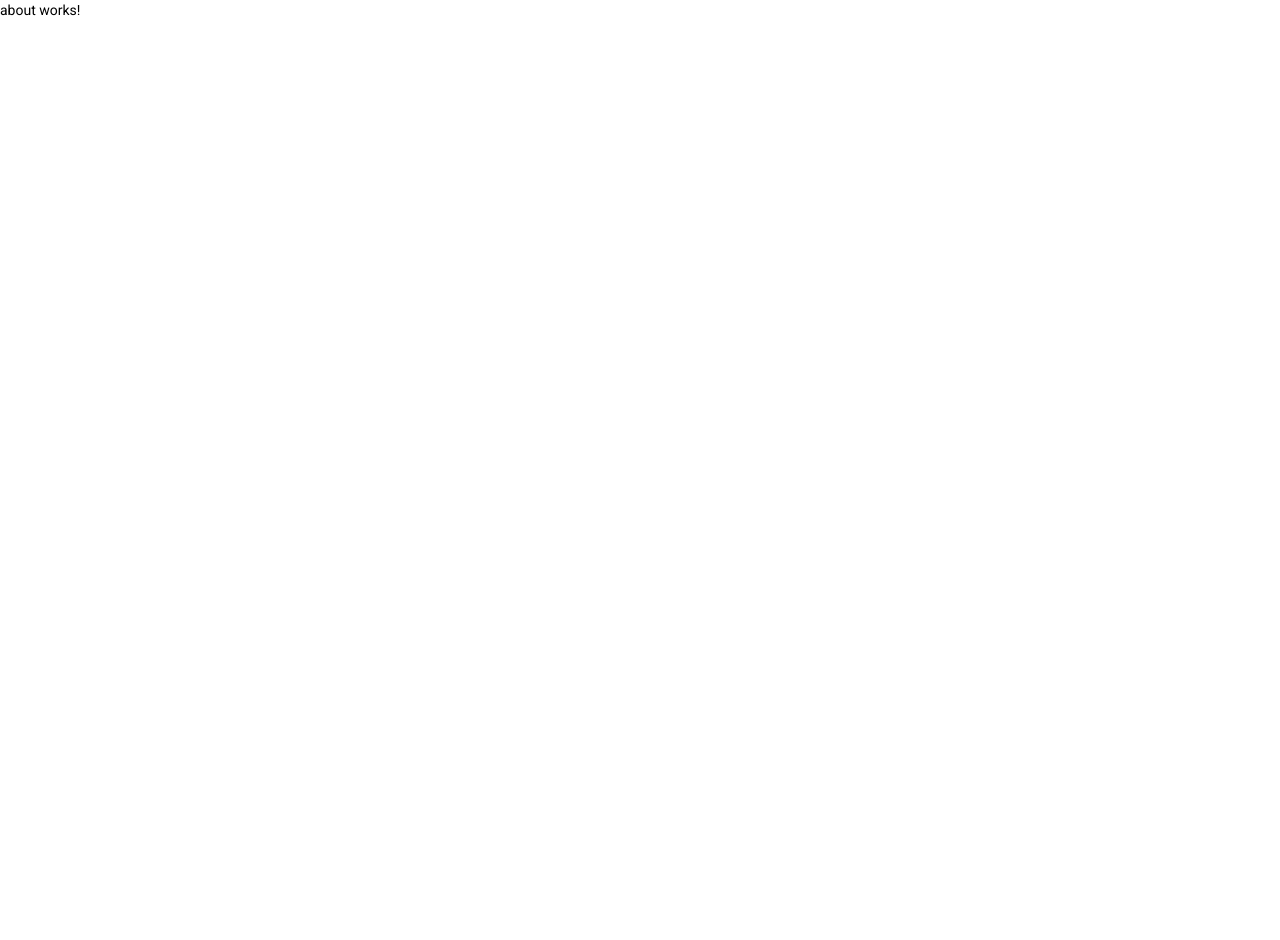
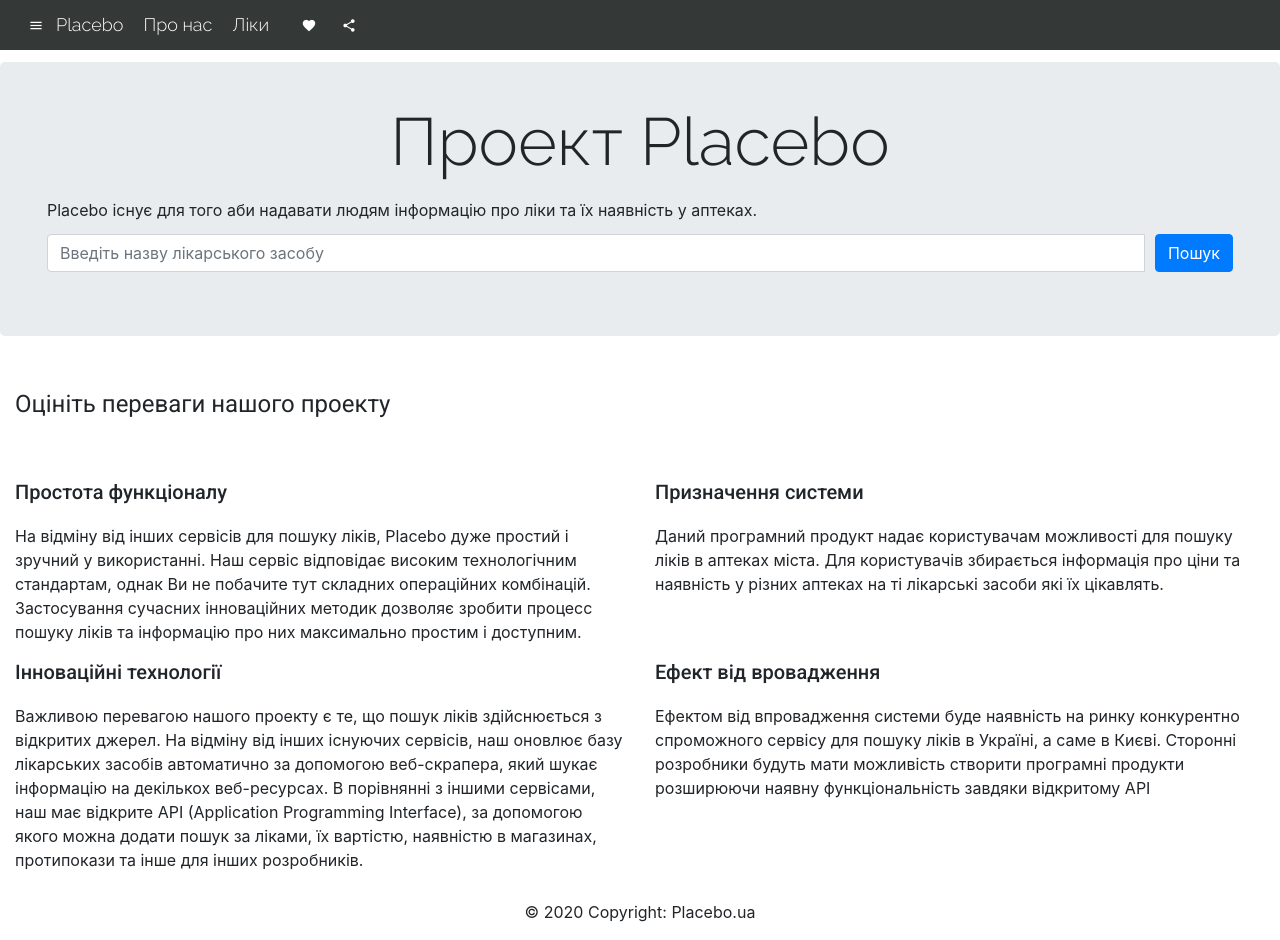
Before and after one commit to knu-4-tochanenko/Placebo.ua, an Angular app in the folder frontend/: page /about in a window 1280 px wide. Before the commit the page ends 800 px from the top, so only its background shows below. Built offline with nearby package versions, Linux system fonts and the light colour scheme.

Commit message:
Add About page

```diff
--- a/frontend/src/app/component/about/about.component.html
+++ b/frontend/src/app/component/about/about.component.html
@@ -1 +1,129 @@
-<p>about works!</p>
+<style>
+
+    body {
+      height: 100%;
+  }
+
+  html {
+   position: relative;
+   min-height: 100%;
+  }
+
+  .container {
+    padding-top: 0%;
+   max-width: 1600px;
+  }
+
+  .footer {
+   position: absolute;
+   bottom: 0;
+   width: 100%;
+   height: 3.5rem;
+   line-height: 3.5rem;
+   background-color: #f5f5f5;
+  }
+
+  .mat-toolbar.mat-primary {
+    background: #343837;
+    color: rgb(255, 255, 255);
+}
+  </style>
+
+  <!doctype html>
+  <html lang="ru">
+   <head>
+   <meta charset="utf-8">
+   <meta name="viewport" content="width=device-width, initial-scale=1, shrink-to-fit=no">
+
+   <title>Placebo</title>
+   <meta name="description" content="Сайт о психологии с автогенерированными текстами">
+   <meta name="keywords" content="психология, яндекс, весна, рефераты">
+   <meta name="author" content="shwan">
+
+   <link rel="preconnect" href="https://fonts.gstatic.com">
+<link href="https://fonts.googleapis.com/css2?family=Raleway:wght@300&display=swap" rel="stylesheet">
+   <link rel="stylesheet" href="https://cdn.jsdelivr.net/npm/bootstrap@4.5.3/dist/css/bootstrap.min.css" integrity="sha384-TX8t27EcRE3e/ihU7zmQxVncDAy5uIKz4rEkgIXeMed4M0jlfIDPvg6uqKI2xXr2" crossorigin="anonymous">
+  </head>
+   <body>
+    <p>
+      <mat-toolbar color="primary" style="height: 50px; font-size: 18px; font-family: 'Raleway', sans-serif; ">
+        <button mat-icon-button class="example-icon" aria-label="Example icon-button with menu icon">
+          <mat-icon style="font-size: 15px;">menu</mat-icon>
+        </button>
+        <span><a routerLink="/main" routerLinkActive="active" style="color: white;">Placebo</a></span>
+        <span style="margin-left: 20px;">Про нас</span>
+        <span style="margin-left: 20px; margin-right: 20px;"><a routerLink="/drugs" routerLinkActive="active" style="color: white;">Ліки</a></span>
+        <span class="example-spacer"></span>
+        <button mat-icon-button class="example-icon favorite-icon" aria-label="Example icon-button with heart icon">
+          <mat-icon style="font-size: 15px;">favorite</mat-icon>
+        </button>
+        <button mat-icon-button class="example-icon" aria-label="Example icon-button with share icon">
+          <mat-icon style="font-size: 15px;">share</mat-icon>
+        </button>
+      </mat-toolbar>
+    </p>
+
+   <main role="main">
+   <div class="jumbotron" style="margin-top:0%">
+   <div class="container">
+   <h1 class="display-6" style="font-size: 50pt; text-align: center; margin-bottom: 40px; font-family: 'Raleway', sans-serif;">Проект Placebo</h1>
+   <p>
+    Placebo існує для того аби надавати людям інформацію про ліки та їх наявність у аптеках.
+   </p>
+   <div class="input-group">
+    <input type="text" class="form-control" placeholder="Введіть назву лікарського засобу" id="txtSearch" />
+    <div class="input-group-btn">
+        <button class="btn btn-primary" type="button" style="margin-left: 10px;">Пошук</button>
+        </div>
+        </div>
+   </div>
+   </div>
+
+
+
+   <div class="container">
+   <div class="row">
+   <div class="col-md-12" style="margin-top: 20px;">
+     <h1>Оцініть переваги нашого проекту</h1>
+   </div>
+   <div class="col-md-6" style="margin-top: 40px;">
+   <h2>Простота функціоналу</h2>
+   <p>На відміну від інших сервісів для пошуку ліків, Placebo дуже простий і зручний у використанні. Наш сервіс відповідає високим технологічним стандартам, однак Ви не побачите тут складних операційних комбінацій. Застосування сучасних інноваційних методик дозволяє зробити процесс пошуку ліків та інформацію про них максимально простим і доступним.</p>
+
+   </div>
+   <div class="col-md-6" style="margin-top: 40px;">
+    <h2>Призначення системи</h2>
+    <p>Даний програмний продукт надає користувачам можливості для пошуку ліків в аптеках міста. Для користувачів збирається інформація про ціни та наявність у різних аптеках на ті лікарські засоби які їх цікавлять.</p>
+    </div>
+    <div class="col-md-6">
+      <h2>Інноваційні технології</h2>
+      <p>Важливою перевагою нашого проекту є те, що пошук ліків здійснюється з відкритих джерел. На відміну від інших існуючих сервісів, наш оновлює базу лікарських засобів автоматично за допомогою веб-скрапера, який шукає інформацію на декількох веб-ресурсах. В порівнянні з іншими сервісами, наш має відкрите API (Application Programming Interface), за допомогою якого можна додати пошук за ліками, їх вартістю, наявністю в магазинах, протипокази та інше для інших розробників.</p>
+
+      </div>
+      <div class="col-md-6">
+        <h2>Ефект від вровадження</h2>
+        <p>Ефектом від впровадження системи буде наявність на ринку конкурентно спроможного сервісу для пошуку ліків в Україні, а саме в Києві. Сторонні розробники будуть мати можливість створити програмні продукти розширюючи наявну функціональність завдяки відкритому API</p>
+
+        </div>
+   </div>
+   </div>
+   </main>
+   <!-- Footer -->
+  <footer class="page-footer font-small blue">
+
+    <!-- Copyright -->
+    <div class="footer-copyright text-center py-3">© 2020 Copyright:
+      <a> Placebo.ua</a>
+    </div>
+    <!-- Copyright -->
+
+  </footer>
+  <!-- Footer -->
+   </body>
+
+   <script src="https://code.jquery.com/jquery-3.2.1.slim.min.js" integrity="sha384-KJ3o2DKtIkvYIK3UENzmM7KCkRr/rE9/Qpg6aAZGJwFDMVNA/GpGFF93hXpG5KkN" crossorigin="anonymous"></script>
+   <script src="https://cdnjs.cloudflare.com/ajax/libs/popper.js/1.12.3/umd/popper.min.js" integrity="sha384-vFJXuSJphROIrBnz7yo7oB41mKfc8JzQZiCq4NCceLEaO4IHwicKwpJf9c9IpFgh" crossorigin="anonymous"></script>
+   <script src="https://maxcdn.bootstrapcdn.com/bootstrap/4.0.0-beta.2/js/bootstrap.min.js" integrity="sha384-alpBpkh1PFOepccYVYDB4do5UnbKysX5WZXm3XxPqe5iKTfUKjNkCk9SaVuEZflJ" crossorigin="anonymous"></script>
+  </html>
+
+  <router-outlet></router-outlet>
```
